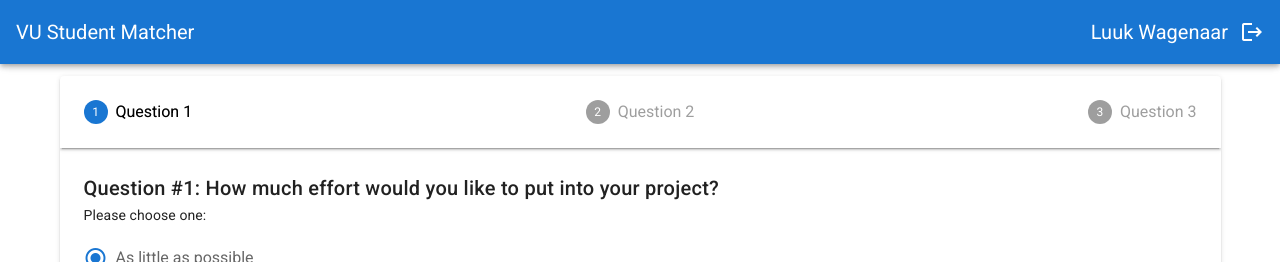
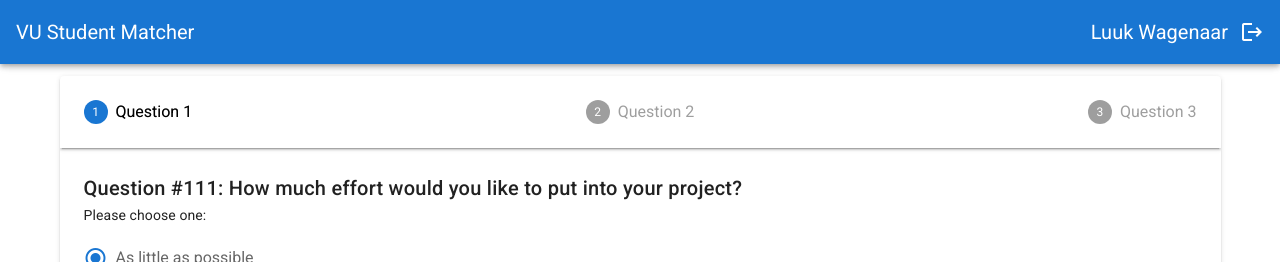
Before and after one commit to NLluuk/VU-Student-Matcher, a Vue app: page /questions in a window 1280 px wide. Shown: the top 262 px of the page. Built offline with nearby package versions, Linux system fonts and the light colour scheme; what vuefire would draw is missing.

Commit message:
changed title

```diff
--- a/src/views/home/Questions.vue
+++ b/src/views/home/Questions.vue
@@ -38,7 +38,7 @@ export default {
     questions: [
       {
         title:
-          "Question #1: How much effort would you like to put into your project? ",
+          "Question #111: How much effort would you like to put into your project? ",
         text: "Please choose one:",
         option1: "As little as possible",
         option2: "minimun input, maximum output!",
```
